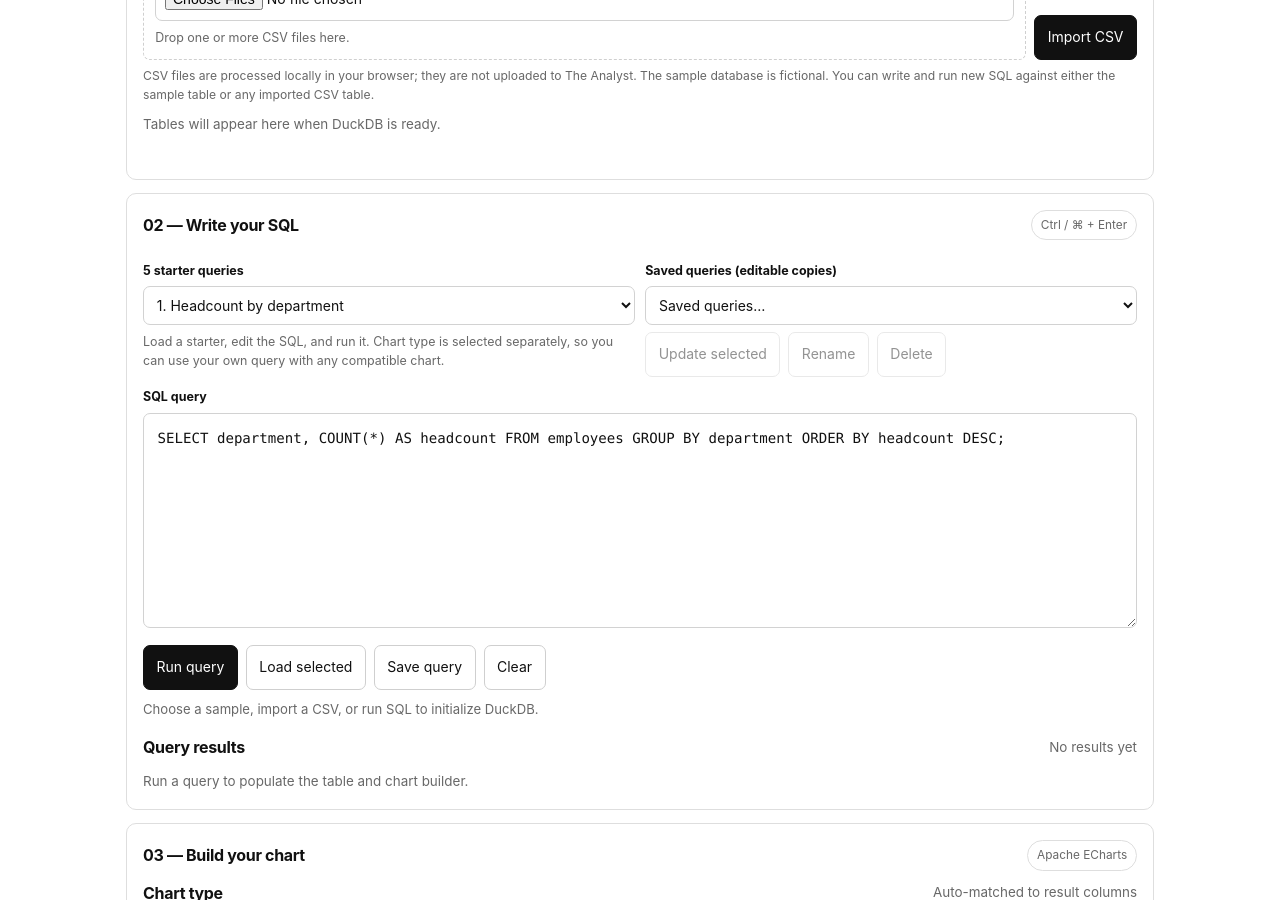
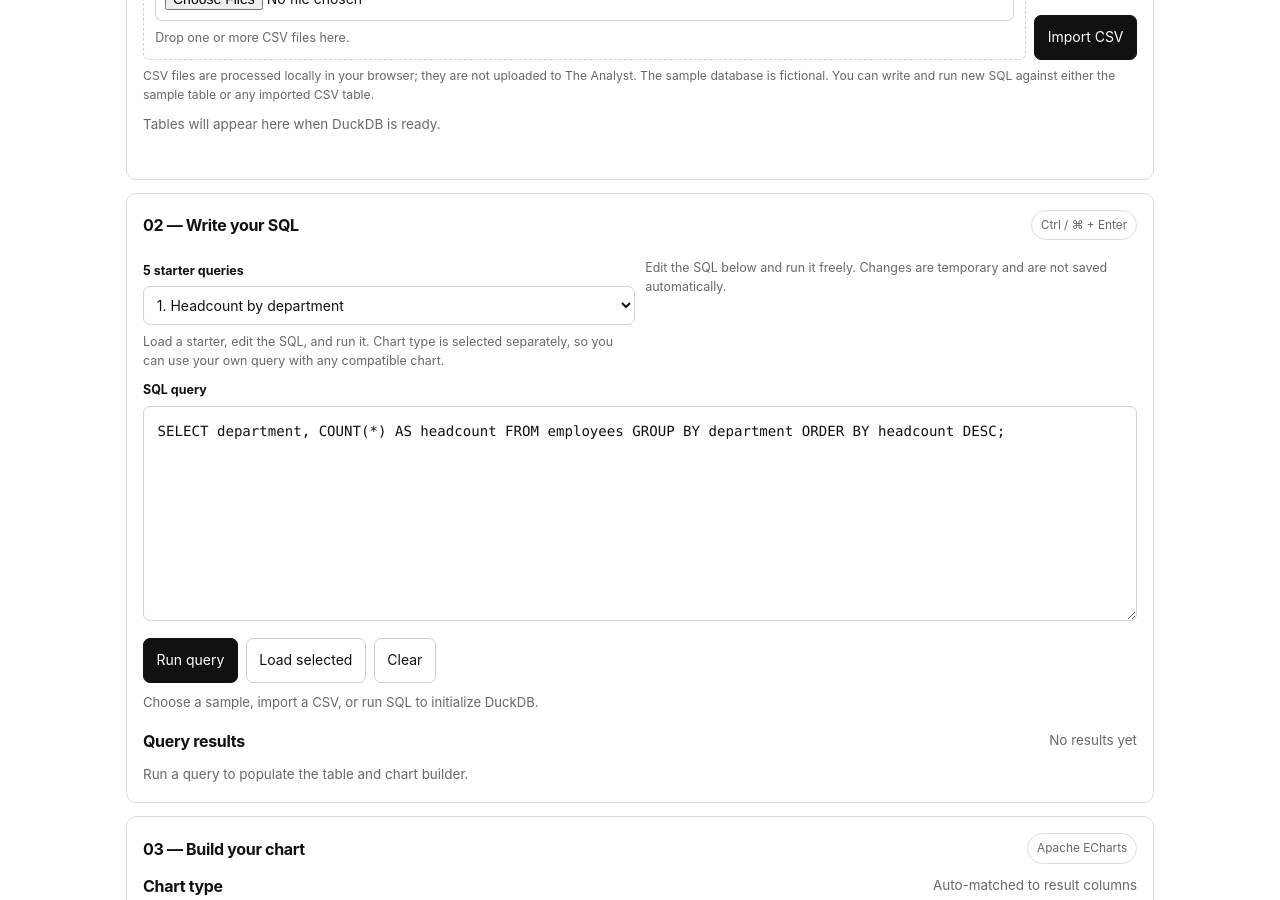
Before and after one commit to theanalystin/theanalyst.github.io, a Jekyll site: the page built from sql-playground.html, in a window 1280 px wide and 900 px high, scrolled down 543 px. Built offline with Jekyll 4.4.1, drawn with Linux system fonts in a browser that asks for light colours.

Commit message:
Make SQL query edits temporary

```diff
--- a/sql-playground.html
+++ b/sql-playground.html
@@ -80,13 +80,7 @@ permalink: /sql-playground/
           <option value="departmentGender">4. Headcount by department and gender</option>
           <option value="employeeDetail">5. Employee details for custom analysis</option>
         </select><p class="hint">Load a starter, edit the SQL, and run it. Chart type is selected separately, so you can use your own query with any compatible chart.</p></div>
-        <div><label for="sqlp-saved-query">Saved queries (editable copies)</label><select id="sqlp-saved-query"><option value="">Saved queries…</option></select>
-          <div class="row" style="margin-top:.45rem">
-            <button id="sqlp-update-saved" type="button" disabled>Update selected</button>
-            <button id="sqlp-rename-saved" type="button" disabled>Rename</button>
-            <button id="sqlp-delete-saved" type="button" disabled>Delete</button>
-          </div>
-        </div>
+        <div><p class="hint">Edit the SQL below and run it freely. Changes are temporary and are not saved automatically.</p></div>
       </div>
       <label for="sqlp-query">SQL query</label>
       <div id="sqlp-editor-host" aria-label="SQL editor"></div>
@@ -94,7 +88,6 @@ permalink: /sql-playground/
       <div class="row" style="margin-top:.6rem">
         <button class="primary" id="sqlp-run" type="button">Run query</button>
         <button id="sqlp-example" type="button">Load selected</button>
-        <button id="sqlp-save-query" type="button">Save query</button>
         <button id="sqlp-clear" type="button">Clear</button>
       </div>
       <p id="sqlp-status" class="status" role="status" aria-live="polite">Choose a sample, import a CSV, or run SQL to start the browser engine.</p>
@@ -277,10 +270,9 @@ async function initCodeMirror(){
  finally{state.editorLoading=false;}
 }
 function selectedYNames(){const extra=Array.from($('sqlp-y-multi')?.selectedOptions||[]).map(o=>o.value);return [...new Set([$('sqlp-y').value,...extra].filter(Boolean))];}
-function configState(){return {query:getQuery(),type:selectedChart(),x:$('sqlp-x').value,y:$('sqlp-y').value,ys:selectedYNames(),group:$('sqlp-group').value,extra:$('sqlp-extra').value,title:$('sqlp-title').value,subtitle:$('sqlp-subtitle').value,xTitle:$('sqlp-x-title').value,yTitle:$('sqlp-y-title').value,footnote:$('sqlp-footnote').value,palette:$('sqlp-palette').value,labels:$('sqlp-labels').checked,gridlines:$('sqlp-gridlines').checked,legend:$('sqlp-legend').checked,sort:$('sqlp-sort').value};}
+function configState(){return {type:selectedChart(),x:$('sqlp-x').value,y:$('sqlp-y').value,ys:selectedYNames(),group:$('sqlp-group').value,extra:$('sqlp-extra').value,title:$('sqlp-title').value,subtitle:$('sqlp-subtitle').value,xTitle:$('sqlp-x-title').value,yTitle:$('sqlp-y-title').value,footnote:$('sqlp-footnote').value,palette:$('sqlp-palette').value,labels:$('sqlp-labels').checked,gridlines:$('sqlp-gridlines').checked,legend:$('sqlp-legend').checked,sort:$('sqlp-sort').value};}
 function persistConfig(){try{localStorage.setItem('theanalyst.sql.session',JSON.stringify(configState()));}catch(_){}}
 function restoreConfig(config){if(!config||typeof config!=='object')return;
- if(config.query)setQuery(config.query);
  for(const [key,id] of [['x','sqlp-x'],['y','sqlp-y'],['group','sqlp-group'],['extra','sqlp-extra'],['title','sqlp-title'],['subtitle','sqlp-subtitle'],['xTitle','sqlp-x-title'],['yTitle','sqlp-y-title'],['footnote','sqlp-footnote'],['palette','sqlp-palette'],['sort','sqlp-sort']])if(config[key]!=null&&$(id))$(id).value=config[key];
  for(const key of ['labels','gridlines','legend'])if(config[key]!=null)$('sqlp-'+key).checked=!!config[key];
  if(Array.isArray(config.ys))Array.from($('sqlp-y-multi').options).forEach(o=>o.selected=config.ys.includes(o.value));
@@ -542,7 +534,7 @@ async function init(){
    state.conn=await state.db.connect();state.ready=true;$('sqlp-engine').textContent='DuckDB ready';
    $('sqlp-run').disabled=false;$('sqlp-import').disabled=false;
    let restore=readHashConfig();if(!restore){try{restore=JSON.parse(localStorage.getItem('theanalyst.sql.session')||'null');}catch(_){}}
-   if(restore){state.pendingConfig=restore;if(restore.query)setQuery(restore.query);setPalette(restore.palette||'mono');}
+   if(restore){state.pendingConfig=restore;setPalette(restore.palette||'mono');}
    status('DuckDB ready. Choose a sample, import a CSV, or run SQL.');
    return true;
   }catch(e){
@@ -558,12 +550,6 @@ $('sqlp-query').addEventListener('focus',initCodeMirror,{once:true});
 $('sqlp-query').addEventListener('input',()=>{state.pendingConfig=null;persistConfig();});
 $('sqlp-example').addEventListener('click',()=>{state.pendingConfig=null;setQuery(examples[$('sqlp-query-examples').value]||examples.headcount);});
 $('sqlp-query-examples').addEventListener('change',()=>{state.pendingConfig=null;setQuery(examples[$('sqlp-query-examples').value]||examples.headcount);});
-$('sqlp-save-query').addEventListener('click',saveQuery);
-$('sqlp-saved-query').addEventListener('change',()=>{state.pendingConfig=null;const saved=readSavedQueries(),i=selectedSavedIndex();if(saved[i])setQuery(saved[i].sql);refreshSavedQueries(i);});
-$('sqlp-update-saved').addEventListener('click',updateSelectedSavedQuery);
-$('sqlp-rename-saved').addEventListener('click',renameSelectedSavedQuery);
-$('sqlp-delete-saved').addEventListener('click',deleteSelectedSavedQuery);
-refreshSavedQueries();
 $('sqlp-clear').addEventListener('click',()=>{setQuery('');state.editor?state.editor.focus():$('sqlp-query').focus();});
 $('sqlp-download').addEventListener('click',csvDownload);
 $('sqlp-import').addEventListener('click',importFiles);
```
